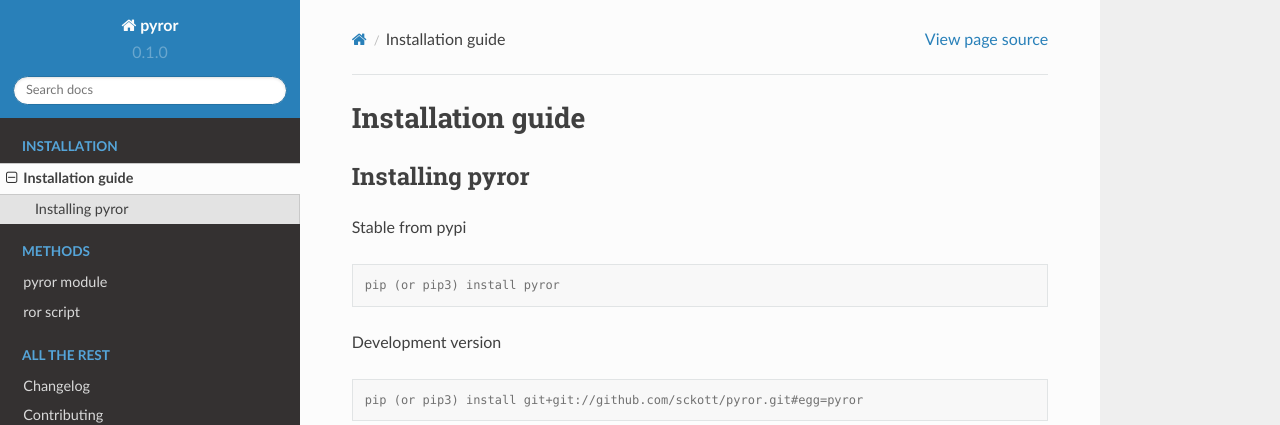
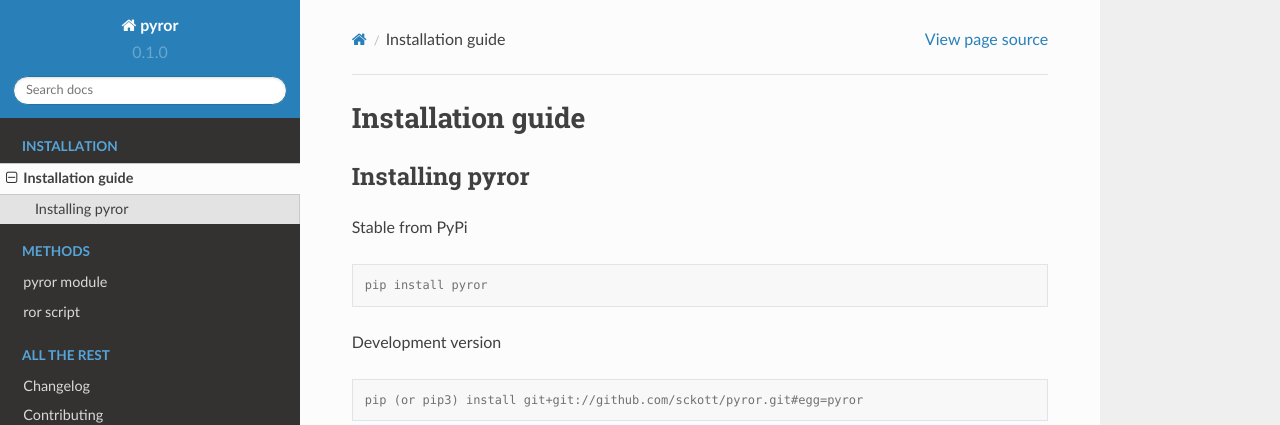
Before and after one commit to sckott/pyror, a Sphinx documentation site: the page built from docs/intro/install.rst, in a window 1280 px wide. Shown: the top 425 px of the page. Built offline with Sphinx 7.4.7 and the Read the Docs theme 2.0.0, drawn with Linux system fonts in a browser that asks for light colours.

Commit message:
fix install instructions

```diff
--- a/docs/intro/install.rst
+++ b/docs/intro/install.rst
@@ -7,11 +7,11 @@
 Installing pyror
 ===================
 
-Stable from pypi
+Stable from PyPi
 
 .. code-block:: console
 
-    pip (or pip3) install pyror
+    pip install pyror
 
 Development version
 
```
Also changed, not shown: README.rst (+9 -1 lines).
